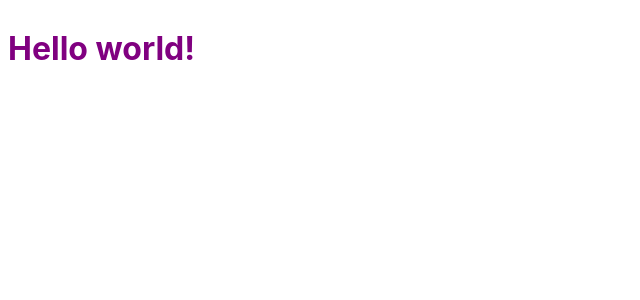
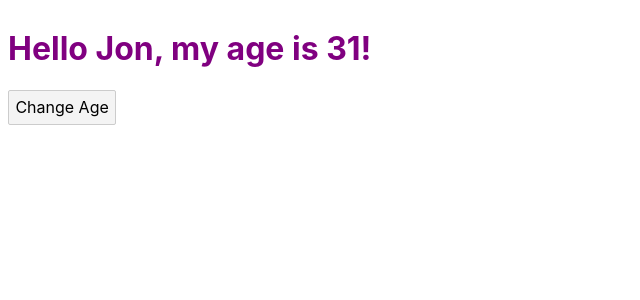
Before and after one commit to bangarangler/svelte, a Svelte app: page / in a window 1280 px wide. Shown: the top 300 px of the page, without its empty margins (0-640 px from the left). Built offline with nearby package versions, Linux system fonts and the light colour scheme.

Commit message:
Added on:click

```diff
--- a/src/App.svelte
+++ b/src/App.svelte
@@ -1,5 +1,10 @@
 <script>
-	export let name;
+	let name = 'Jon';
+	let age = 31;
+
+	function incrementAge() {
+		age = age += 1;
+	}
 </script>
 
 <style>
@@ -8,4 +13,5 @@
 	}
 </style>
 
-<h1>Hello {name}!</h1>
+<h1>Hello {name}, my age is {age}!</h1>
+<button on:click={incrementAge}>Change Age</button>
--- a/src/main.js
+++ b/src/main.js
@@ -2,9 +2,6 @@
 
 const app = new App({
 	target: document.body,
-	props: {
-		name: 'world'
-	}
 });
 
 export default app;
```
